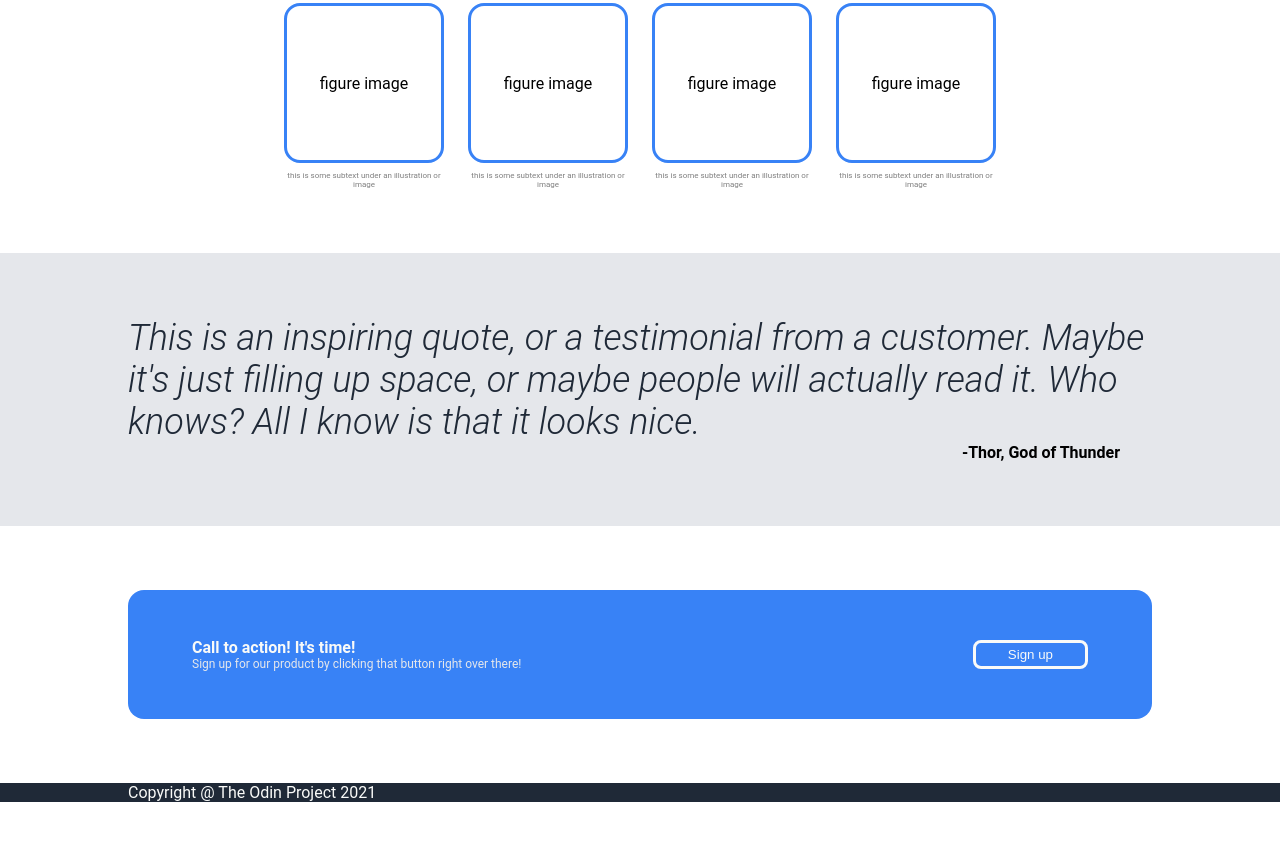
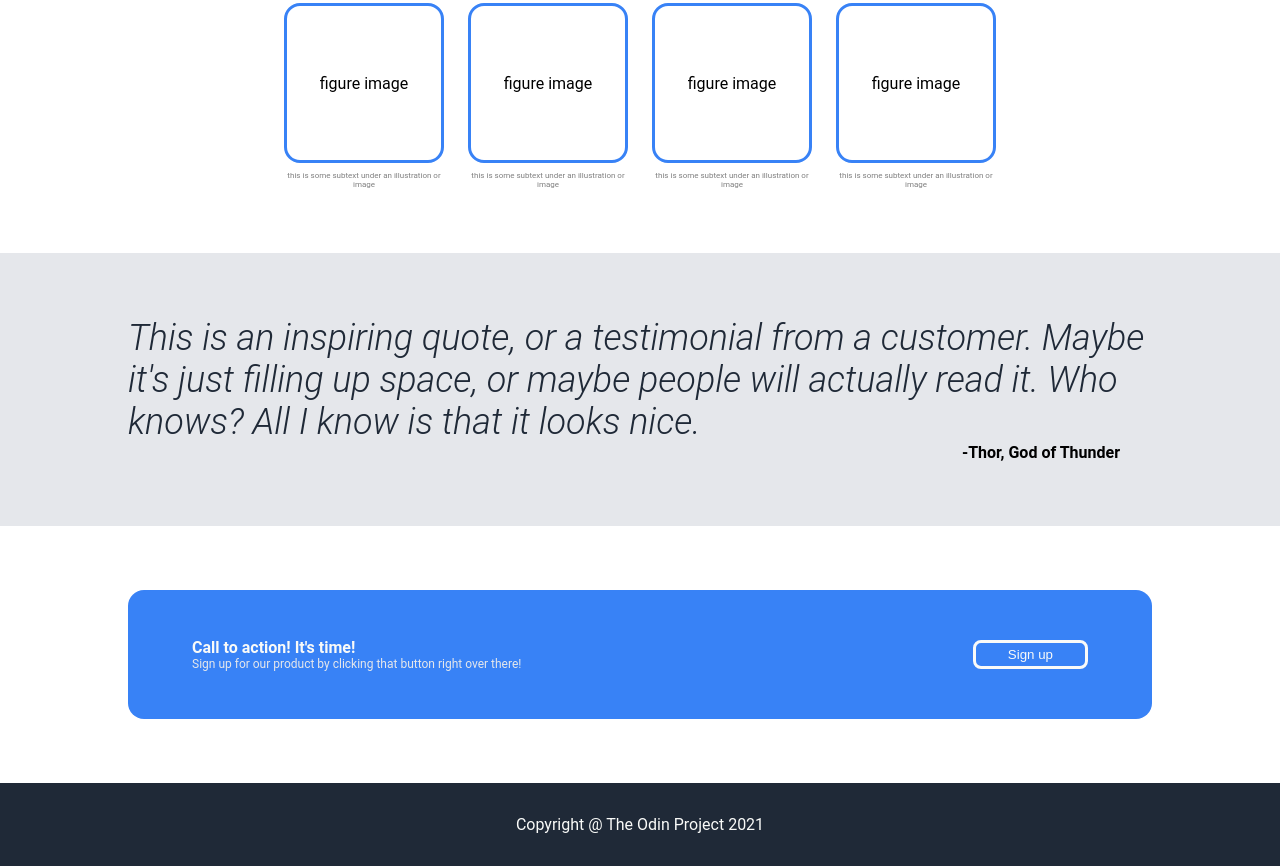
Before and after one commit to ShaunJX/landing-page, a plain HTML site: page index.html in a window 1280 px wide. Shown: the part 524-1390 px from the top of the page. Before the commit the page ends 1326 px from the top, so only its background shows below. Drawn offline with Linux system fonts and the light colour scheme.

Commit message:
Fit footer to reference

```diff
--- a/styles.css
+++ b/styles.css
@@ -181,3 +181,12 @@ button {
     color: #f9faf8;
     background-color: #3882F6;
 }
+
+.footer {
+    display: flex;
+    justify-content: center;
+    align-items: center;
+    text-align: center;
+    padding-top: 2em;
+    padding-bottom: 2em;
+}
```
